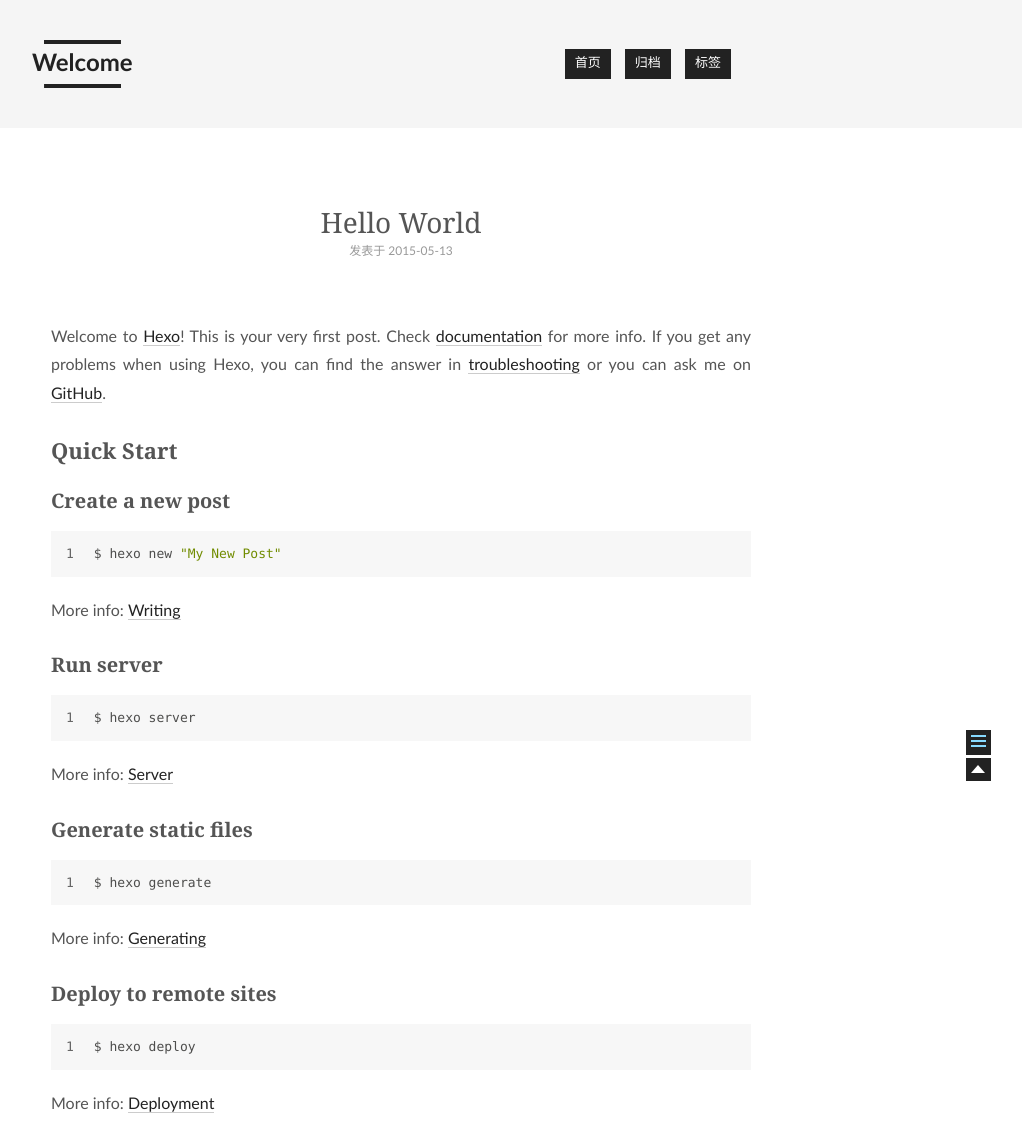
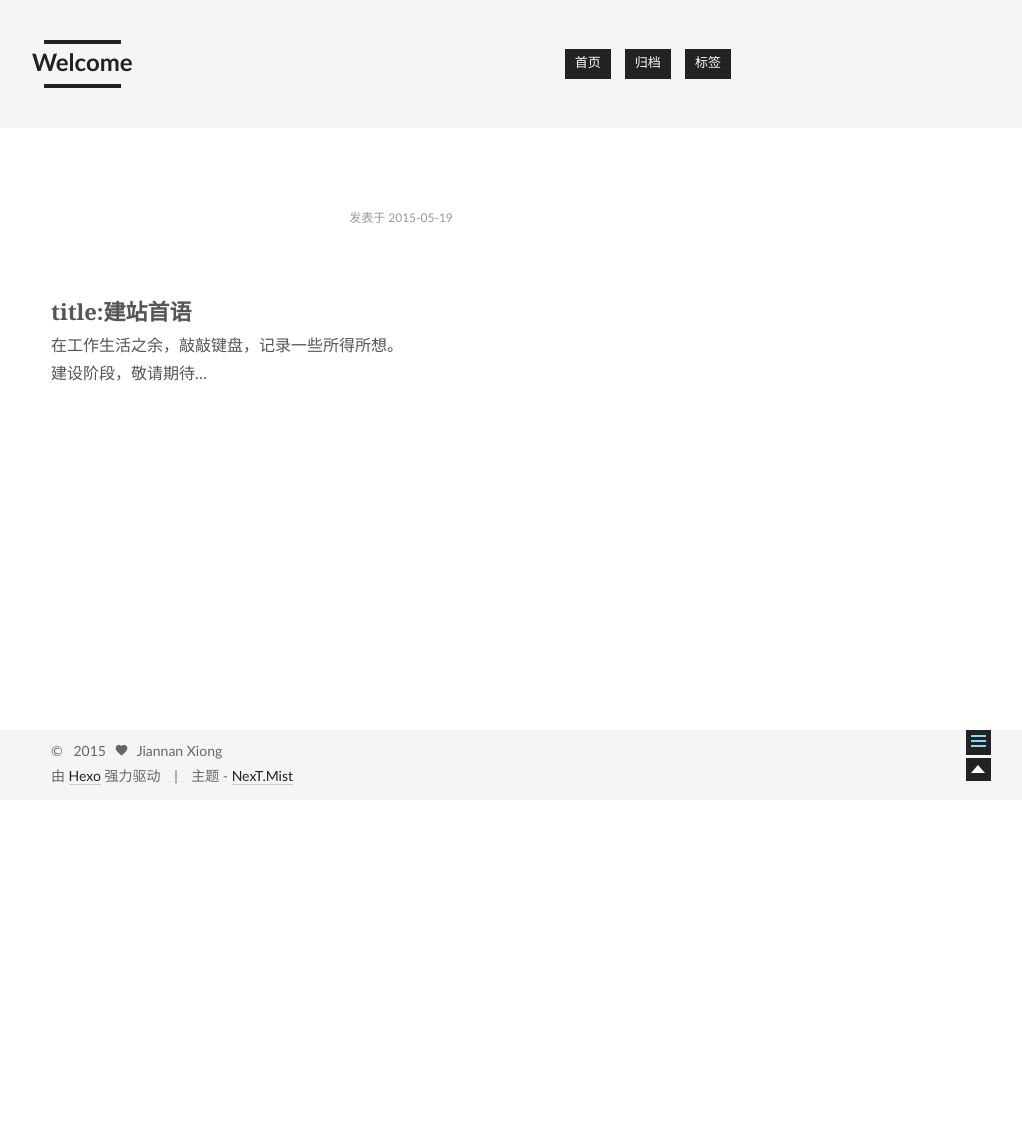
Before and after one commit to mrteax/mrteax.github.io, a plain HTML site: page 2015/05/19/hello-world/index.html in a window 1280 px wide. Shown: the top 1122 px of the page, without its empty margins (239-1261 px from the left). After the commit the page ends 800 px from the top, so only its background shows below. Drawn offline with Linux system fonts and the light colour scheme.

Commit message:
Site updated: 2015-05-19 22:22:54

```diff
--- a/2015/05/13/hello-world/index.html
+++ b/2015/05/19/hello-world/index.html
@@ -31,7 +31,7 @@
 
 
 
-  <title> Hello World // Welcome </title>
+  <title>  // Welcome </title>
 </head>
 
 <body>
@@ -103,7 +103,7 @@
 
 
 
-              Hello World
+
 
 
         </h1>
@@ -111,7 +111,7 @@
 
       <div class="post-meta">
         <span class="post-time">
-          发表于 2015-05-13
+          发表于 2015-05-19
         </span>
 
 
@@ -128,15 +128,7 @@
 
 
 
-        <p>Welcome to <a href="http://hexo.io/" target="_blank" rel="external">Hexo</a>! This is your very first post. Check <a href="http://hexo.io/docs/" target="_blank" rel="external">documentation</a> for more info. If you get any problems when using Hexo, you can find the answer in <a href="http://hexo.io/docs/troubleshooting.html" target="_blank" rel="external">troubleshooting</a> or you can ask me on <a href="https://github.com/hexojs/hexo/issues" target="_blank" rel="external">GitHub</a>.</p>
-<h2 id="Quick_Start">Quick Start</h2><h3 id="Create_a_new_post">Create a new post</h3><figure class="highlight bash"><table><tr><td class="gutter"><pre><span class="line">1</span><br></pre></td><td class="code"><pre><span class="line">$ hexo new <span class="string">"My New Post"</span></span><br></pre></td></tr></table></figure>
-<p>More info: <a href="http://hexo.io/docs/writing.html" target="_blank" rel="external">Writing</a></p>
-<h3 id="Run_server">Run server</h3><figure class="highlight bash"><table><tr><td class="gutter"><pre><span class="line">1</span><br></pre></td><td class="code"><pre><span class="line">$ hexo server</span><br></pre></td></tr></table></figure>
-<p>More info: <a href="http://hexo.io/docs/server.html" target="_blank" rel="external">Server</a></p>
-<h3 id="Generate_static_files">Generate static files</h3><figure class="highlight bash"><table><tr><td class="gutter"><pre><span class="line">1</span><br></pre></td><td class="code"><pre><span class="line">$ hexo generate</span><br></pre></td></tr></table></figure>
-<p>More info: <a href="http://hexo.io/docs/generating.html" target="_blank" rel="external">Generating</a></p>
-<h3 id="Deploy_to_remote_sites">Deploy to remote sites</h3><figure class="highlight bash"><table><tr><td class="gutter"><pre><span class="line">1</span><br></pre></td><td class="code"><pre><span class="line">$ hexo deploy</span><br></pre></td></tr></table></figure>
-<p>More info: <a href="http://hexo.io/docs/deployment.html" target="_blank" rel="external">Deployment</a></p>
+        <h2 id="title:建站首语">title:建站首语</h2><p>在工作生活之余，敲敲键盘，记录一些所得所想。<br>建设阶段，敬请期待…</p>
 
 
     </div>
@@ -238,7 +230,7 @@
           <div class="post-toc">
 
 
-              <div class="post-toc-content"><ol class="nav"><li class="nav-item nav-level-2"><a class="nav-link" href="#Quick_Start"><span class="nav-number">1.</span> <span class="nav-text">Quick Start</span></a><ol class="nav-child"><li class="nav-item nav-level-3"><a class="nav-link" href="#Create_a_new_post"><span class="nav-number">1.1.</span> <span class="nav-text">Create a new post</span></a></li><li class="nav-item nav-level-3"><a class="nav-link" href="#Run_server"><span class="nav-number">1.2.</span> <span class="nav-text">Run server</span></a></li><li class="nav-item nav-level-3"><a class="nav-link" href="#Generate_static_files"><span class="nav-number">1.3.</span> <span class="nav-text">Generate static files</span></a></li><li class="nav-item nav-level-3"><a class="nav-link" href="#Deploy_to_remote_sites"><span class="nav-number">1.4.</span> <span class="nav-text">Deploy to remote sites</span></a></li></ol></li></ol></div>
+              <div class="post-toc-content"><ol class="nav"><li class="nav-item nav-level-2"><a class="nav-link" href="#title:建站首语"><span class="nav-number">1.</span> <span class="nav-text">title:建站首语</span></a></li></ol></div>
 
           </div>
           <div class="post-toc-indicator-bottom post-toc-indicator"></div>
--- a/css/main.css
+++ b/css/main.css
@@ -1171,7 +1171,7 @@ input.menu-search-input {
   width: 4px;
   height: 4px;
   border-radius: 50%;
-  background: #ff52ff;
+  background: #59ffff;
 }
 .sidebar-nav {
   margin: 0;
```
Also changed, not shown: archives/2015/05/index.html (+3 -3 lines), archives/2015/index.html (+3 -3 lines), archives/index.html (+3 -3 lines), index.html (+4 -12 lines).
